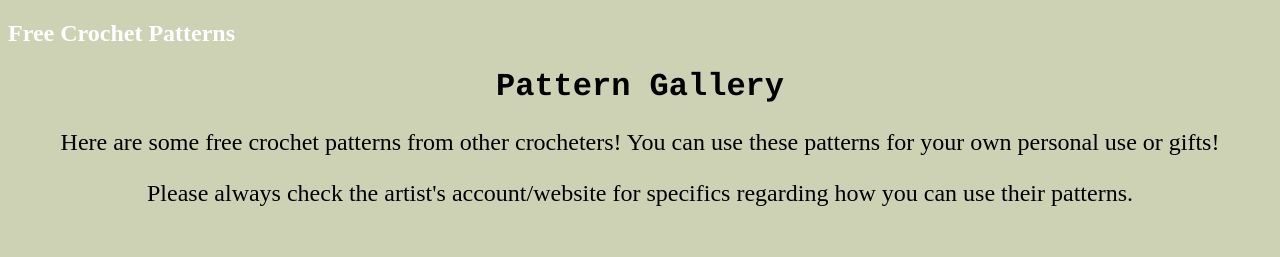
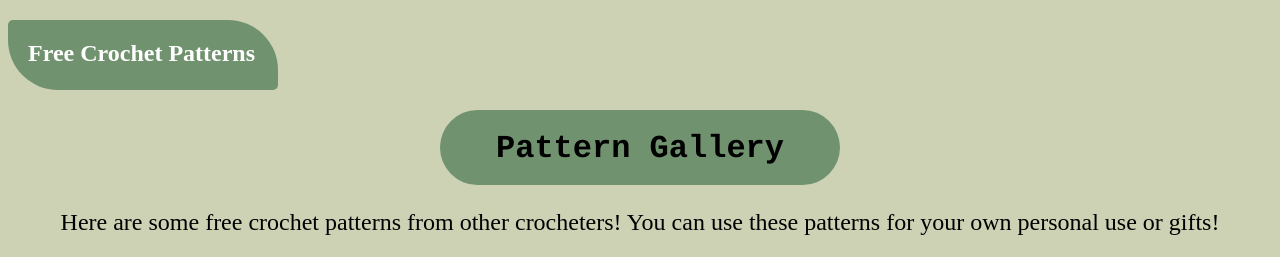
Before and after one commit to arylime/arylime.github.io, a plain HTML site: page index.html in a window 1280 px wide. Shown: the top 257 px of the page. Drawn offline with Linux system fonts and the light colour scheme; files whose address does not match are found by name.

Commit message:
Update index.html

```diff
--- a/index.html
+++ b/index.html
@@ -5,6 +5,24 @@
   <link rel="stylesheet" href="stylesheet.css">
   <meta name="viewport" content="width=device-width, initial-scale=1">
 </head>
+<style>
+  #rcorners1  {
+  border-radius: 5px 50px;
+  background: #70926F;
+  padding: 20px;
+  width: 270px;
+  height: 70px;
+  }
+
+  #rcorners2  {
+  border-radius: 50px;
+  background: #70926F;
+  margin: 0 auto;
+  padding: 20px;
+  width: 400px;
+  height: 75px;
+  }
+</style>
 <body>
   <div class="header">
     <h2 id="rcorners1"; style="color:white;">Free Crochet Patterns</h2>
```
